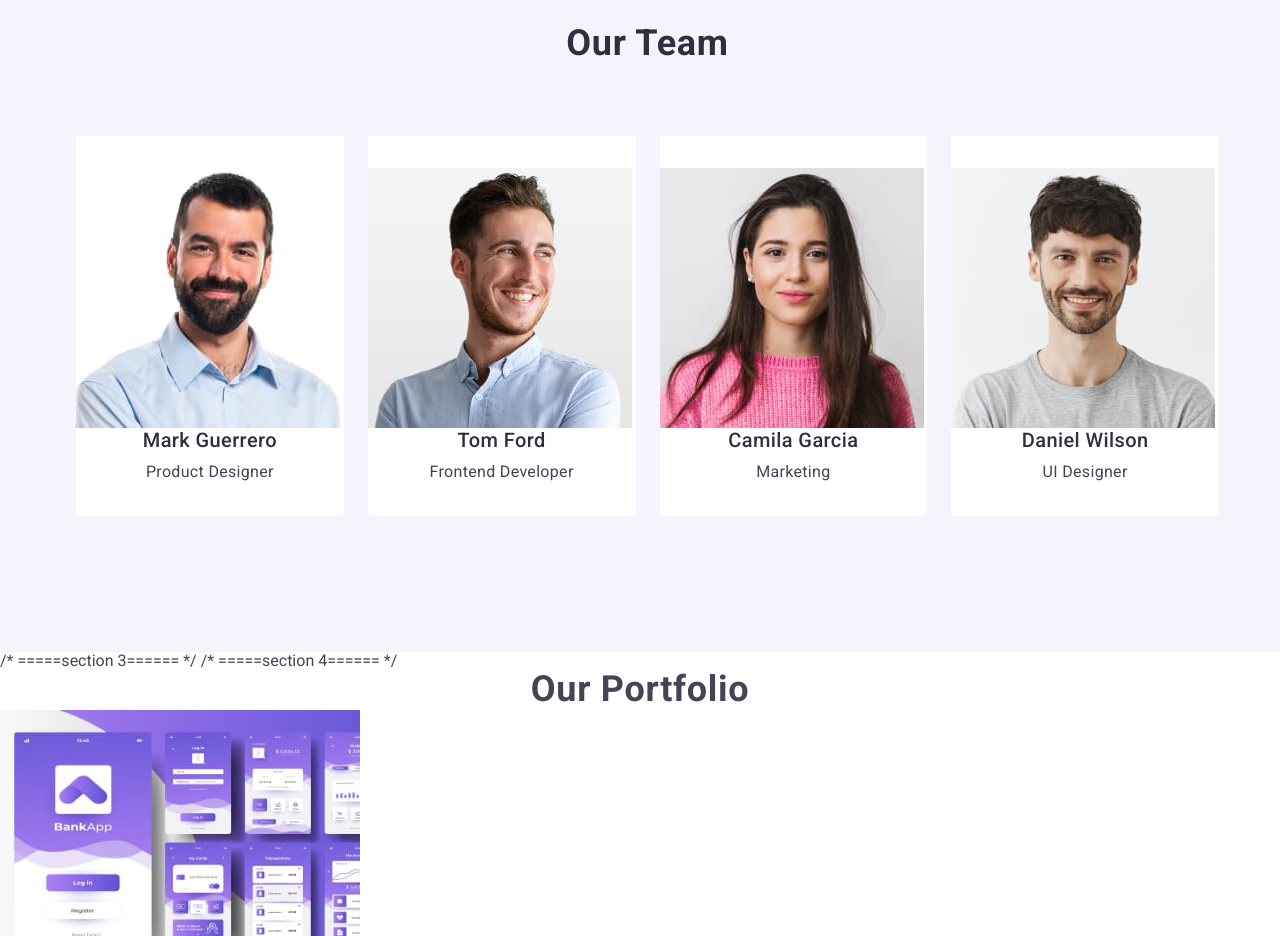
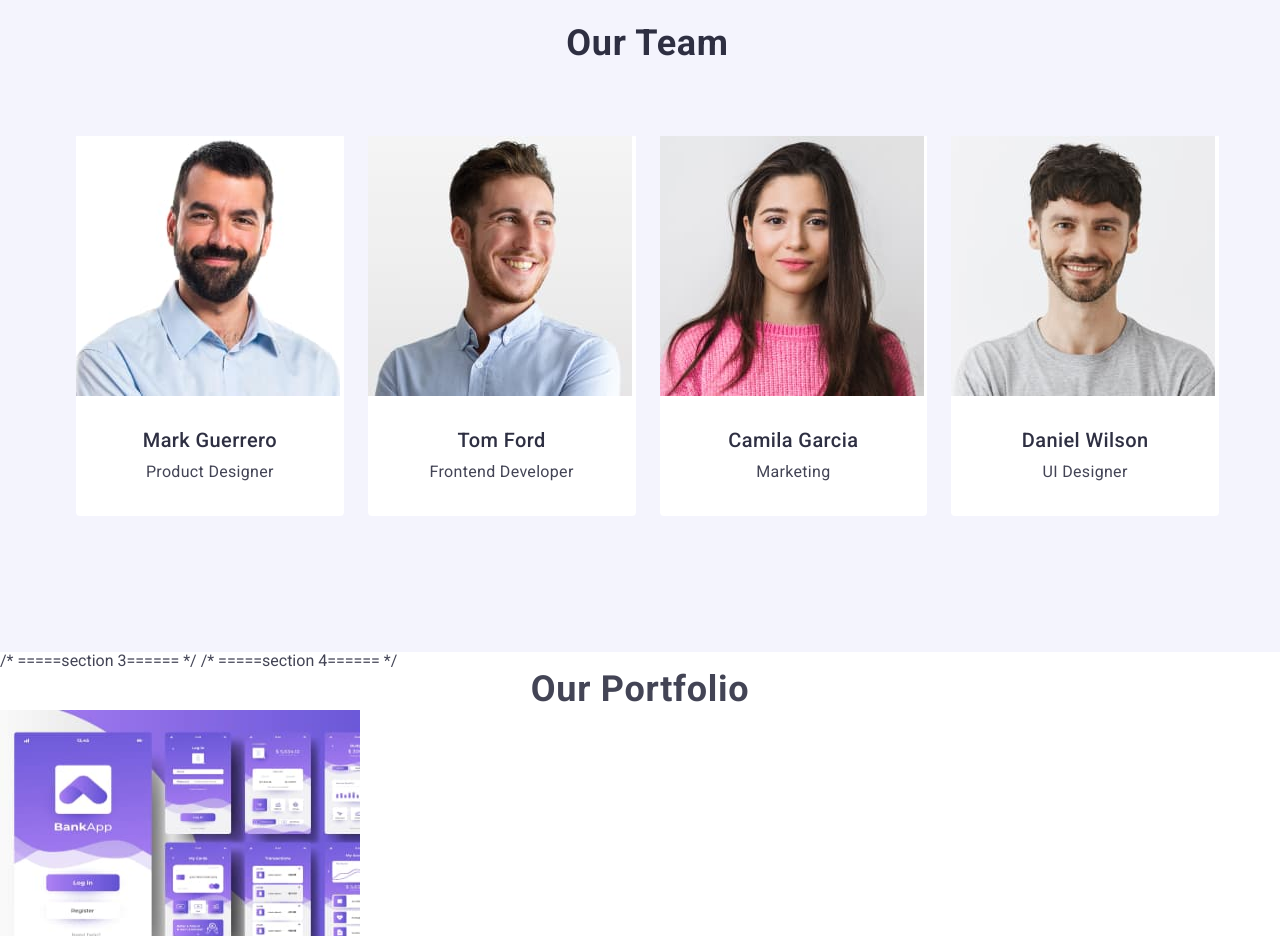
Before and after one commit to Molnia00/goit-markup-hw-03, a plain HTML site: page index.html in a window 1280 px wide. Shown: the part 1180-2116 px from the top of the page. Drawn offline with nearby package versions, Linux system fonts and the light colour scheme.

Commit message:
Update index.html

```diff
--- a/index.html
+++ b/index.html
@@ -108,26 +108,30 @@
             <div class="container">
             <h2  class="tit-team">Our Team</h2>
             <ul class="team-ul">
-                <li class="team-li"> <div class="team-container">
+                <li class="team-li">
                     <img class="team-img" src="./images/img 1.jpg" alt="Mark Guerrero avatar" width="264" height="260">
+                    <div class="team-container">
                     <h3 class="team-name">Mark Guerrero</h3>
                     <p class="team-para">Product Designer</p></div>
                 </li>
 
-                <li class="team-li"><div class="team-container">
+                <li class="team-li">
                     <img class="team-img" src="./images/img.2.jpg" alt="Tom Ford avatar" width="264" height="260">
+                    <div class="team-container">
                     <h3 class="team-name">Tom Ford</h3>
                     <p class="team-para">Frontend Developer</p></div>
                 </li>
 
-                <li class="team-li"><div class="team-container">
+                <li class="team-li">
                     <img class="team-img" src="./images/img.3.jpg" alt="Camila Garcia avatar" width="264" height="260">
+                    <div class="team-container">
                     <h3 class="team-name">Camila Garcia</h3>
                     <p class="team-para">Marketing</p></div>
                 </li>
 
-                <li class="team-li"><div class="team-container">
+                <li class="team-li">
                     <img class="team-img" src="./images/img.4.jpg" alt="Daniel Wilson avatar" width="264" height="260">
+                    <div class="team-container">
                     <h3 class="team-name">Daniel Wilson</h3>
                     <p class="team-para">UI Designer</p></div>
                 </li>
```
